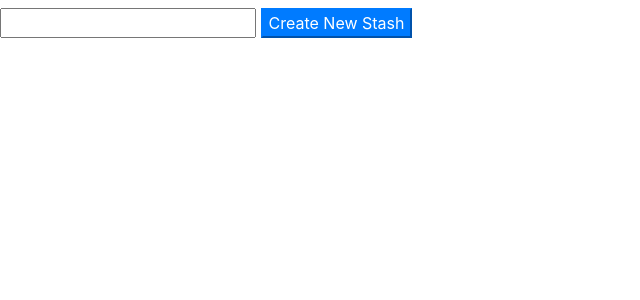
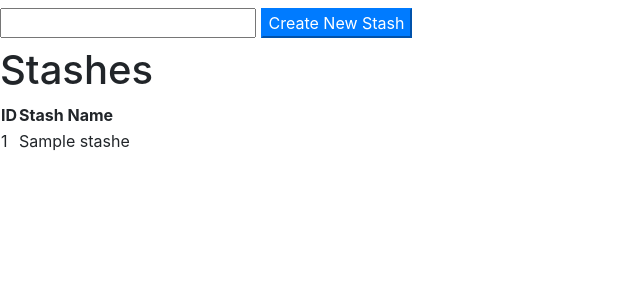
Before and after one commit to gfike19/pc-build-sim-part-ranker, a Flask app: template app/templates/index.html in a window 1280 px wide. Shown: the part 48-348 px from the top of the page, without its empty margins (0-640 px from the left). Run offline with Flask 3, Linux system fonts and the light colour scheme; the template is opened without the code that fills it: values that come from a table or form of the project are taken from there, others are empty; tables that the repository leaves empty hold one stand-in row (values such as "Sample post").

Commit message:
FT003: removed create stash html file, commented and/or removed references to flask session and msg property that was going to go there, go display of all stashes to work on index page

```diff
--- a/app/services/stash_service.py
+++ b/app/services/stash_service.py
@@ -16,3 +16,7 @@ def create_new_stash(stashName: str) -> Stash:
         raise
 
     return stash
+
+def get_all_Stashes() -> list[Stash]:
+    stashes = db.session.scalars(select(Stash).order_by(Stash.id)).all()
+    return stashes
--- a/app/templates/index.html
+++ b/app/templates/index.html
@@ -7,13 +7,27 @@
     <label for="stashName"><input type="text" name="stashName" id="stashName"></label>
     <button type="submit" class="btn-primary">Create New Stash</button>
 </form>
-<!-- <table>
+<h1>Stashes</h1>
+
+<table>
+    <thead>
+        <tr>
+            <th>ID</th>
+            <th>Stash Name</th>
+        </tr>
+    </thead>
+
     <tbody>
         {% for stash in stashes %}
         <tr>
             <td>{{ stash.id }}</td>
+            <td>{{ stash.stashName }}</td>
+        </tr>
+        {% else %}
+        <tr>
+            <td colspan="3">No parts found.</td>
         </tr>
         {% endfor %}
     </tbody>
-</table> -->
+</table>
 {% endblock %}
--- a/run.py
+++ b/run.py
@@ -1,14 +1,14 @@
 from app import create_app
 from dotenv import load_dotenv
-from flask_session import Session
+# from flask_session import Session
 
 load_dotenv()
 app = create_app()
-app.config["SESSION_PERMANENT"] = False     # Sessions expire when the browser is closed
-app.config["SESSION_TYPE"] = "filesystem"     # Store session data in files
+# app.config["SESSION_PERMANENT"] = False     # Sessions expire when the browser is closed
+# app.config["SESSION_TYPE"] = "filesystem"     # Store session data in files
 
-# Initialize Flask-Session
-Session(app)
+# # Initialize Flask-Session
+# Session(app)
 
 if __name__ == "__main__":
     app.run(debug=True)
```
Also changed, not shown: app/routes/main.py (+5 -8 lines), app/templates/create-stash.html (deleted, +0 -10 lines), CHANGELOG.md.
